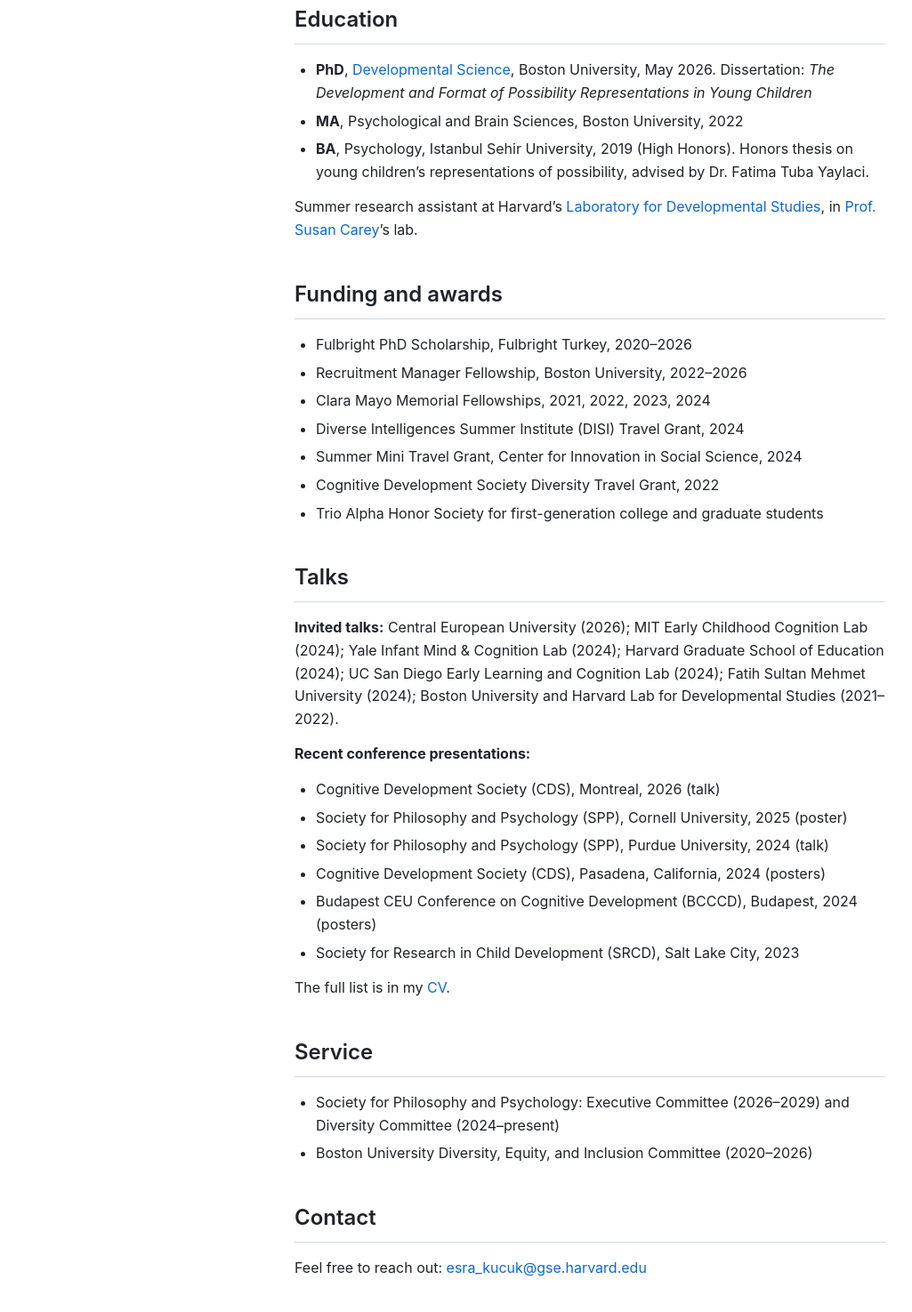
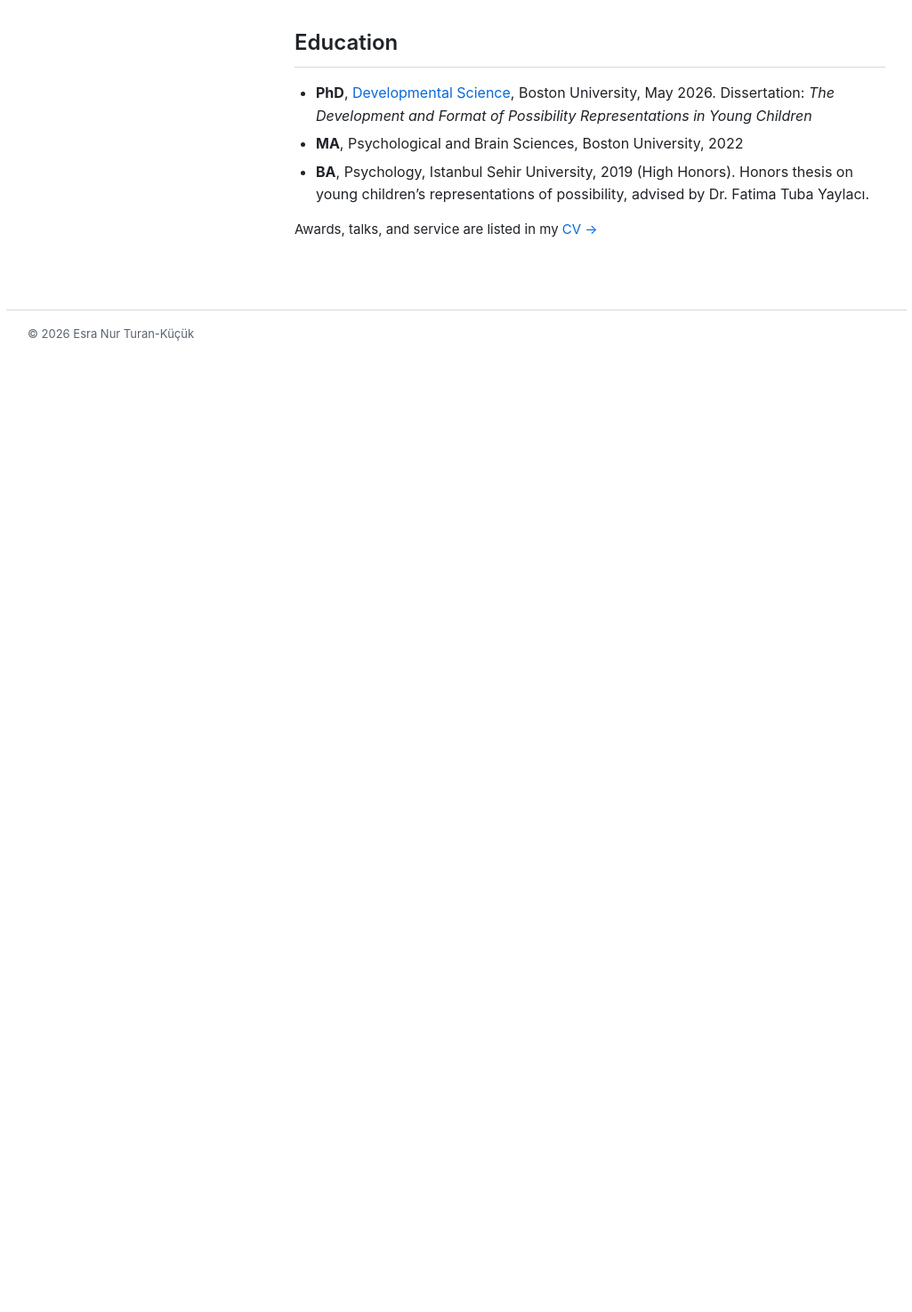
Before and after one commit to esrakucuk/esrakucuk.github.io, a plain HTML site: page index.html in a window 1280 px wide. Shown: the part 1105-2580 px from the top of the page at 89% size, without its empty margins (127-1152 px from the left). After the commit the page ends 1531 px from the top, so only its background shows below. Drawn offline with Linux system fonts and the light colour scheme.

Commit message:
Add files via upload

```diff
--- a/index.html
+++ b/index.html
@@ -38,9 +38,9 @@
   <main id="content">
     <h2>About</h2>
     <p class="lede">Welcome!</p>
-    <p>I&rsquo;m a postdoctoral research fellow at the Harvard Graduate School of Education, working with <a href="https://ccdlab.hsites.harvard.edu/people/elizabeth-bonawitz">Dr. Elizabeth Bonawitz</a>. I received my PhD in <a href="https://www.bu.edu/psych/academics/phd/devscience/">Developmental Science</a> from Boston University, advised by <a href="https://www.bu.edu/psych/profile/melissa-kibbe-phd/">Dr. Melissa M. Kibbe</a>, as a Fulbright scholar from Turkey.</p>
+    <p>I&rsquo;m a postdoctoral research fellow at the Harvard Graduate School of Education, working with <a href="https://ccdlab.hsites.harvard.edu/people/elizabeth-bonawitz">Dr. Elizabeth Bonawitz</a> in the <a href="https://ccdlab.hsites.harvard.edu/">Computational Cognitive Development Lab</a>. I received my PhD in <a href="https://www.bu.edu/psych/academics/phd/devscience/">Developmental Science</a> from Boston University, advised by <a href="https://www.bu.edu/psych/profile/melissa-kibbe-phd/">Dr. Melissa M. Kibbe</a>, as a Fulbright scholar from Turkey.</p>
     <p>I am interested in how young children think about what could happen: how they represent possibilities, reason under uncertainty, and plan for outcomes that have not happened yet. I also study how children come to understand what is alive, using plants as a test case. I use behavioral experiments with 2- to 7-year-olds, infant looking-time methods, online testing, and Bayesian meta-analysis to ask which parts of these concepts are in place early and what changes as children grow.</p>
-    <p>Outside the lab, I am a Living Lab scientist at the <a href="https://www.mos.org/">Museum of Science, Boston</a>, where I run studies with families and talk with visitors about how children learn. You can find out more on my <a href="outreach.html">Outreach</a> page.</p>
+    <p>From 2021 to 2026, I was a Living Lab scientist at the <a href="https://www.mos.org/">Museum of Science, Boston</a>, where I ran studies with families and talked with visitors about how children learn. You can find out more on my <a href="outreach.html">Outreach</a> page.</p>
     <p>I can be reached at esra_kucuk (at) gse (dot) harvard (dot) edu</p>
     <p class="more"><a href="research.html">More about my research &rarr;</a></p>
 
@@ -52,42 +52,9 @@
     <ul class="plain">
       <li><strong>PhD</strong>, <a href="https://www.bu.edu/psych/academics/phd/devscience/">Developmental Science</a>, Boston University, May 2026. Dissertation: <em>The Development and Format of Possibility Representations in Young Children</em></li>
       <li><strong>MA</strong>, Psychological and Brain Sciences, Boston University, 2022</li>
-      <li><strong>BA</strong>, Psychology, Istanbul Sehir University, 2019 (High Honors). Honors thesis on young children&rsquo;s representations of possibility, advised by Dr. Fatima Tuba Yaylaci.</li>
+      <li><strong>BA</strong>, Psychology, Istanbul Sehir University, 2019 (High Honors). Honors thesis on young children&rsquo;s representations of possibility, advised by Dr. Fatima Tuba Yaylacı.</li>
     </ul>
-    <p>Summer research assistant at Harvard&rsquo;s <a href="https://www.harvardlds.org/">Laboratory for Developmental Studies</a>, in <a href="https://psychology.fas.harvard.edu/people/susan-e-carey">Prof. Susan Carey</a>&rsquo;s lab.</p>
-
-    <h2>Funding and awards</h2>
-    <ul class="plain">
-      <li>Fulbright PhD Scholarship, Fulbright Turkey, 2020&ndash;2026</li>
-      <li>Recruitment Manager Fellowship, Boston University, 2022&ndash;2026</li>
-      <li>Clara Mayo Memorial Fellowships, 2021, 2022, 2023, 2024</li>
-      <li>Diverse Intelligences Summer Institute (DISI) Travel Grant, 2024</li>
-      <li>Summer Mini Travel Grant, Center for Innovation in Social Science, 2024</li>
-      <li>Cognitive Development Society Diversity Travel Grant, 2022</li>
-      <li>Trio Alpha Honor Society for first-generation college and graduate students</li>
-    </ul>
-
-    <h2>Talks</h2>
-    <p><strong>Invited talks:</strong> Central European University (2026); MIT Early Childhood Cognition Lab (2024); Yale Infant Mind &amp; Cognition Lab (2024); Harvard Graduate School of Education (2024); UC San Diego Early Learning and Cognition Lab (2024); Fatih Sultan Mehmet University (2024); Boston University and Harvard Lab for Developmental Studies (2021&ndash;2022).</p>
-    <p><strong>Recent conference presentations:</strong></p>
-    <ul class="plain">
-      <li>Cognitive Development Society (CDS), Montreal, 2026 (talk)</li>
-      <li>Society for Philosophy and Psychology (SPP), Cornell University, 2025 (poster)</li>
-      <li>Society for Philosophy and Psychology (SPP), Purdue University, 2024 (talk)</li>
-      <li>Cognitive Development Society (CDS), Pasadena, California, 2024 (posters)</li>
-      <li>Budapest CEU Conference on Cognitive Development (BCCCD), Budapest, 2024 (posters)</li>
-      <li>Society for Research in Child Development (SRCD), Salt Lake City, 2023</li>
-    </ul>
-    <p>The full list is in my <a href="cv.pdf">CV</a>.</p>
-
-    <h2>Service</h2>
-    <ul class="plain">
-      <li>Society for Philosophy and Psychology: Executive Committee (2026&ndash;2029) and Diversity Committee (2024&ndash;present)</li>
-      <li>Boston University Diversity, Equity, and Inclusion Committee (2020&ndash;2026)</li>
-    </ul>
-
-    <h2>Contact</h2>
-    <p>Feel free to reach out: <a href="mailto:esra_kucuk@gse.harvard.edu">esra_kucuk@gse.harvard.edu</a></p>
+    <p class="more">Awards, talks, and service are listed in my <a href="cv.pdf">CV &rarr;</a></p>
   </main>
 </div>
 <footer>&copy; 2026 Esra Nur Turan-Küçük</footer>
```
Also changed, not shown: outreach.html (+5 -7 lines), publications.html (+1 -1 lines), research.html (+4 -3 lines), teaching.html (+2 -9 lines), 1 other file.
